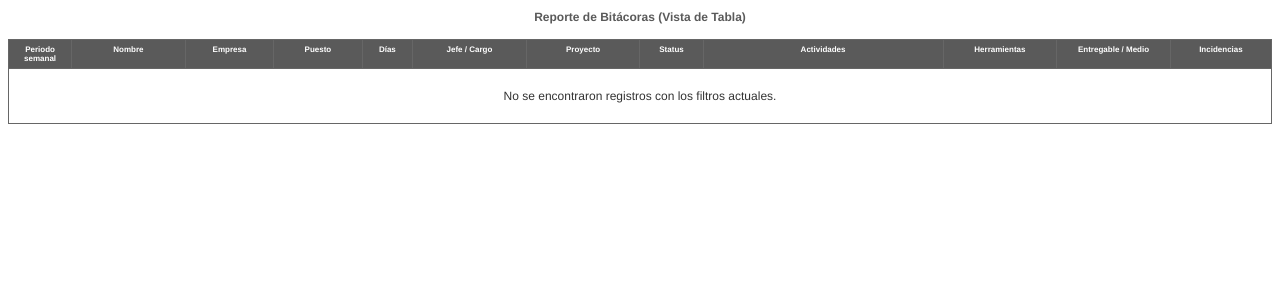
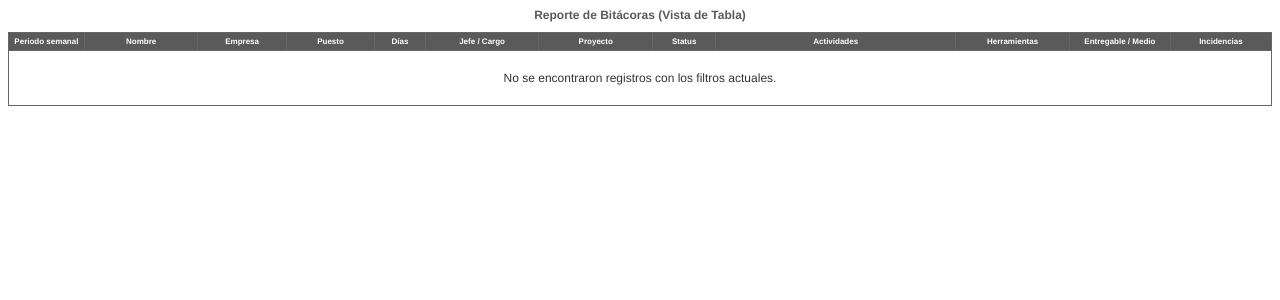
Before and after one commit to Davidtt083/proyecto_bitacora, a Flask app: template app/templates/main/pdf_table.html in a window 1280 px wide. Shown: the top 300 px of the page. Run offline with Flask 3, Linux system fonts and the light colour scheme; the template is opened without the code that fills it, so the values that code supplies are empty.

Commit message:
eliminar salto de línea enorme en reporte de vista actual

```diff
--- a/app/templates/main/pdf_table.html
+++ b/app/templates/main/pdf_table.html
@@ -15,16 +15,25 @@
         }
         h2 {
             text-align: center;
-            margin-bottom: 15px;
+            margin-top: 0; /* Quitamos margen superior para ganar espacio */
+            margin-bottom: 10px;
             color: #5a5a5a;
         }
+
+        /* --- AJUSTES PARA EVITAR HOJAS EN BLANCO --- */
         table {
             width: 100%;
             border-collapse: collapse;
+            page-break-inside: auto;
         }
+        tr {
+            page-break-inside: avoid; /* Evita que una fila se corte horizontalmente */
+            page-break-after: auto;
+        }
+
         th, td {
             border: 1px solid #666;
-            padding: 5px;
+            padding: 4px; /* Redujimos el padding para ahorrar altura */
             text-align: left;
             vertical-align: top;
             word-wrap: break-word;
@@ -42,10 +51,11 @@
 
     <h2>Reporte de Bitácoras (Vista de Tabla)</h2>
 
+    <!-- EL ATRIBUTO repeat="1" OBLIGA AL PDF A REPETIR LOS TÍTULOS SI SALTA DE HOJA -->
     <table>
-        <thead>
+        <thead repeat="1">
             <tr>
-                <th style="width: 5%;">Periodo semanal</th>
+                <th style="width: 6%;">Periodo semanal</th>
                 <th style="width: 9%;">Nombre</th>
                 <th style="width: 7%;">Empresa</th>
                 <th style="width: 7%;">Puesto</th>
@@ -55,7 +65,7 @@
                 <th style="width: 5%;">Status</th>
                 <th style="width: 19%;">Actividades</th>
                 <th style="width: 9%;">Herramientas</th>
-                <th style="width: 9%;">Entregable / Medio</th>
+                <th style="width: 8%;">Entregable / Medio</th>
                 <th style="width: 8%;">Incidencias</th>
             </tr>
         </thead>
```
